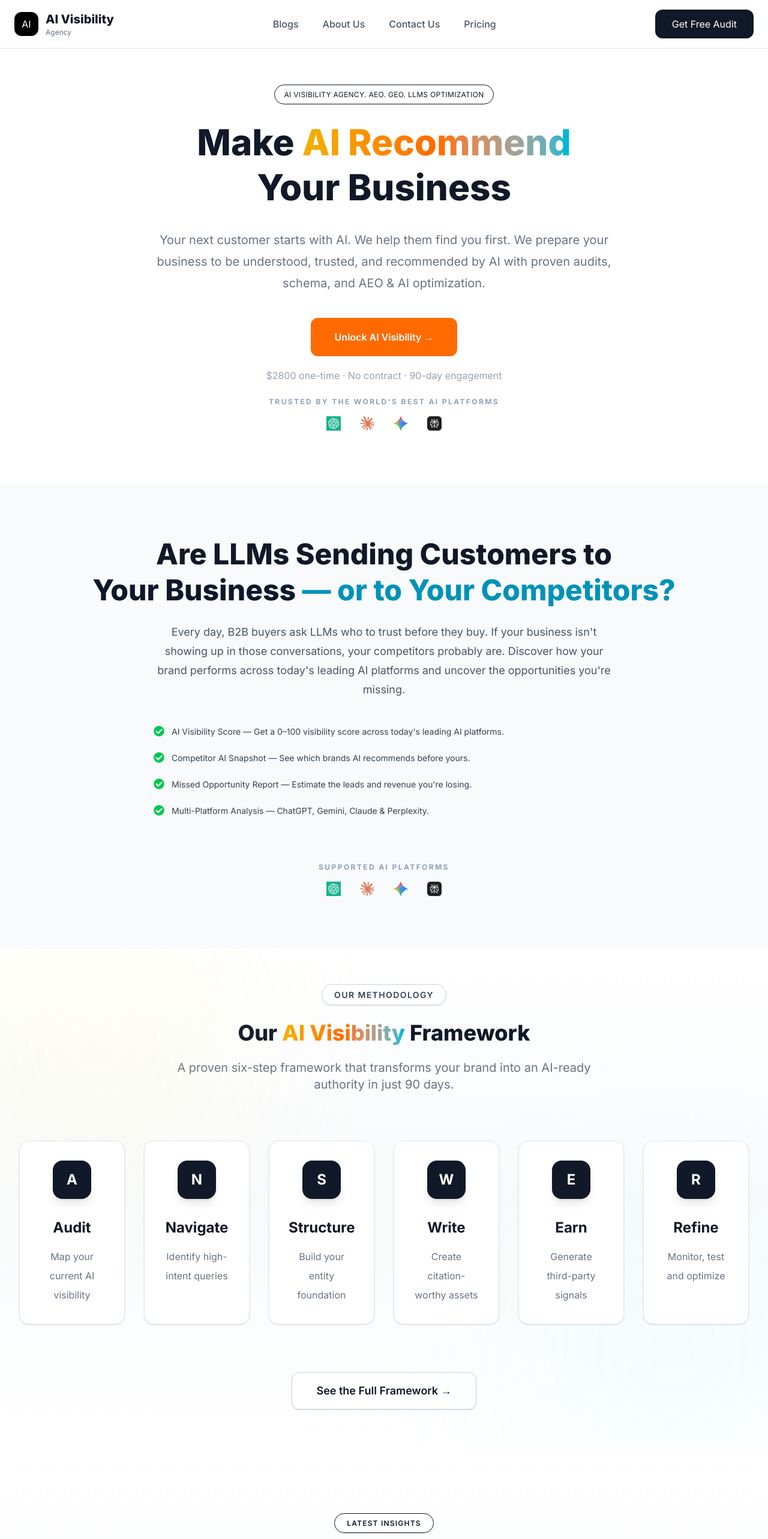
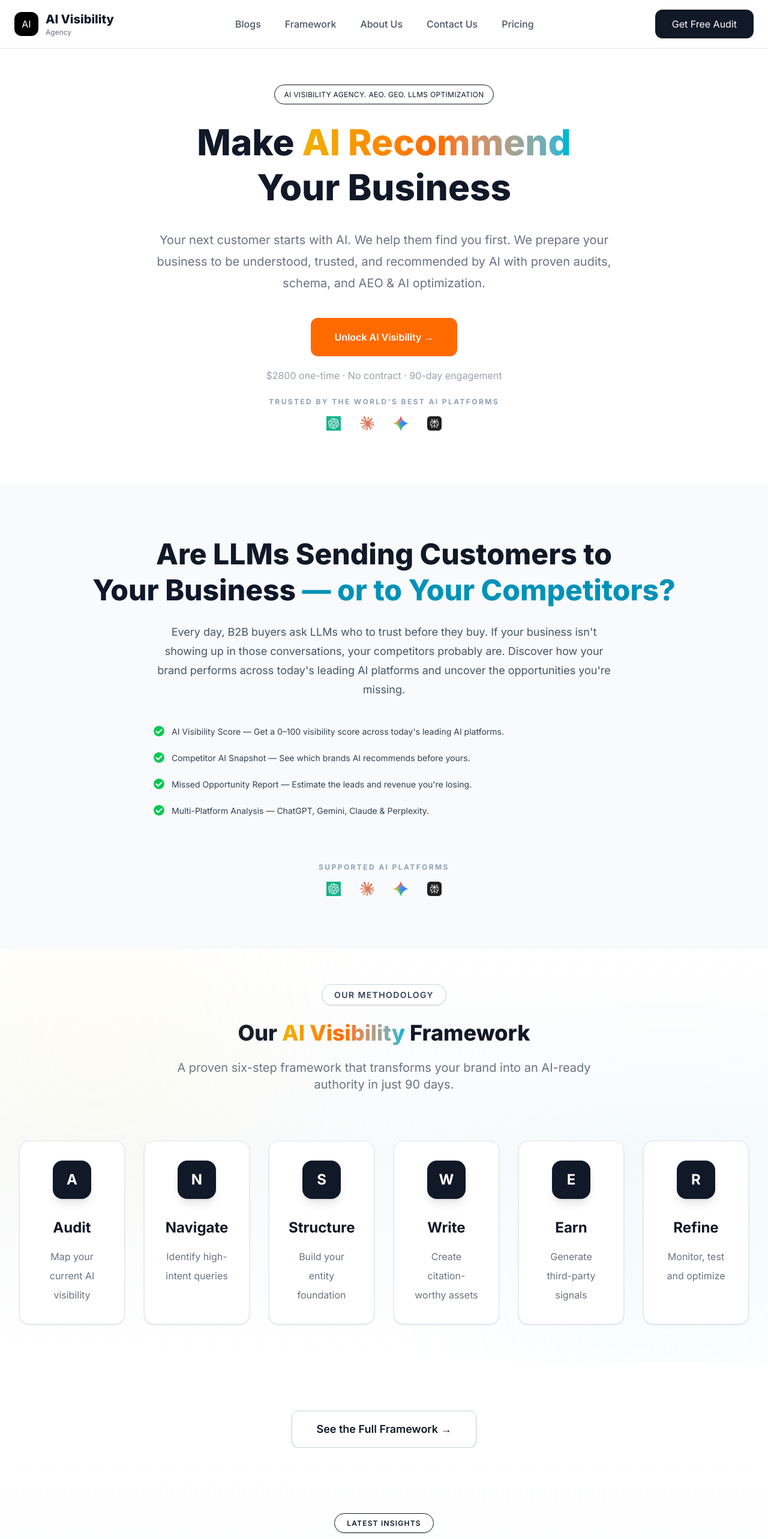
Before and after one commit to sagorbbr1/ai-visibility-agency, a React (Vite) app in the folder client/: page / in a window 1280 px wide. Shown: the top 2566 px of the page at 60% size. Built offline with nearby package versions, Linux system fonts and the light colour scheme.

Commit message:
framwork page add

```diff
--- a/client/src/components/Framework/Framework.jsx
+++ b/client/src/components/Framework/Framework.jsx
@@ -71,23 +71,7 @@ const Framework = () => {
 
         </div>
 
-        <div className="mt-20 flex justify-center">
 
-          <motion.button
-            whileHover={{
-              scale: 1.05,
-            }}
-            whileTap={{
-              scale: .95,
-            }}
-            className="rounded-xl border border-slate-300 bg-white px-10 py-4 text-lg font-semibold shadow transition hover:bg-[#111827] hover:text-white"
-          >
-
-            See the Full Framework →
-
-          </motion.button>
-
-        </div>
 
       </Container>
 
--- /dev/null
+++ b/client/src/components/Framework/Frameworks.jsx
@@ -0,0 +1,30 @@
+import React from 'react';
+import FrameworkHome from "./Framework"
+import { motion } from "framer-motion";
+
+export default function Frameworks() {
+  return (
+    <>
+
+    <FrameworkHome />
+    <div className="mt-20 flex justify-center">
+
+          <motion.button onClick={() => window.location.href = "/framework"}
+              whileHover={{
+                  scale: 1.05,
+              }}
+              whileTap={{
+                  scale: .95,
+              }}
+              className="rounded-xl border border-slate-300 bg-white px-10 py-4 text-lg font-semibold shadow transition hover:bg-[#111827] hover:text-white"
+          >
+
+              See the Full Framework →
+
+          </motion.button>
+
+      </div>
+
+      </>
+  )
+}
--- a/client/src/components/Navbar/NavLinks.jsx
+++ b/client/src/components/Navbar/NavLinks.jsx
@@ -2,6 +2,7 @@ import { NavLink } from "react-router-dom";
 
 const links = [
   { title: "Blogs", path: "/blogs" },
+  {title: "Framework", path: "/framework" },
   { title: "About Us", path: "/about-us" },
   { title: "Contact Us", path: "/contact-us" },
   { title: "Pricing", path: "/pricing" },
--- /dev/null
+++ b/client/src/pages/Framework.jsx
@@ -0,0 +1,8 @@
+import React from 'react';
+import FrameworkComp from "../components/Framework/Framework"
+
+export default function Framework() {
+  return (
+    <FrameworkComp />
+  )
+}
--- a/client/src/pages/Home.jsx
+++ b/client/src/pages/Home.jsx
@@ -1,15 +1,15 @@
 import Hero from "../components/Hero/Hero";
-import Framework from "../components/Framework/Framework";
 import Blog from "../components/Blogs/Blog";
 import Pricing from "../components/Pricing/Pricing";
 import Results from "../components/Results/Results";
 import FAQ from "../components/FAQ/FAQ";
+import Frameworks from "../components/Framework/Frameworks";
 
 const Home = () => {
   return (
     <>
       <Hero />
-      <Framework />
+      <Frameworks />
       <Blog />
       <Pricing />
       <Results />
--- a/client/src/routes/router.jsx
+++ b/client/src/routes/router.jsx
@@ -19,7 +19,7 @@ import Pricing from "../pages/Pricing";
 import About from "../pages/About";
 import Contact from "../pages/Contact";
 import Privacy from "../pages/Privacy";
-
+import Framework from "../pages/Framework";
 const router = createBrowserRouter([
   {
     path: "/",
@@ -90,6 +90,10 @@ const router = createBrowserRouter([
   {
     path: "/privacy-policy",
     element: <Privacy />,
+  },
+  {
+    path: "/framework",
+    element: <Framework />,
   }
     ],
   },
```
